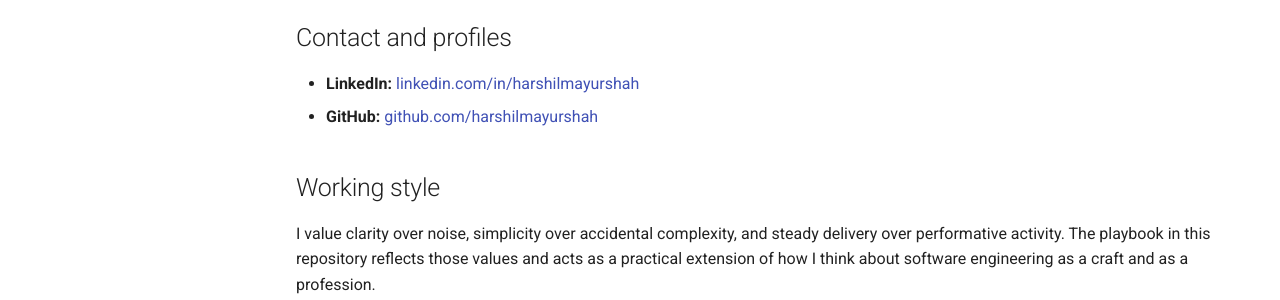
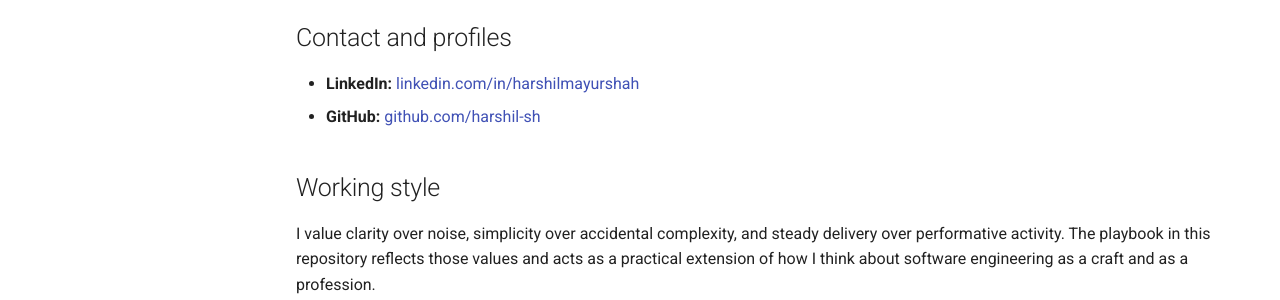
Before and after one commit to harshil-sh/engineering-playbook, an MkDocs documentation site: the page built from docs/about.md, in a window 1280 px wide and 900 px high, scrolled down 1627 px. Shown: the part 514-814 px from the top of the window. Built offline with MkDocs 1.6.1 and Material for MkDocs 9.7.7, drawn with Linux system fonts in a browser that asks for light colours; comment, search, counter and statistics services are not loaded.

Commit message:
Update GitHub link on about page

```diff
--- a/docs/about.md
+++ b/docs/about.md
@@ -55,7 +55,7 @@
 ## Contact and profiles
 
 - **LinkedIn:** [linkedin.com/in/harshilmayurshah](https://linkedin.com/in/harshilmayurshah)
-- **GitHub:** [github.com/harshilmayurshah](https://github.com/harshilmayurshah)
+- **GitHub:** [github.com/harshil-sh](https://github.com/harshil-sh)
 
 ## Working style
 
```
Also changed, not shown: docs/index.md (+1 -0 lines).
